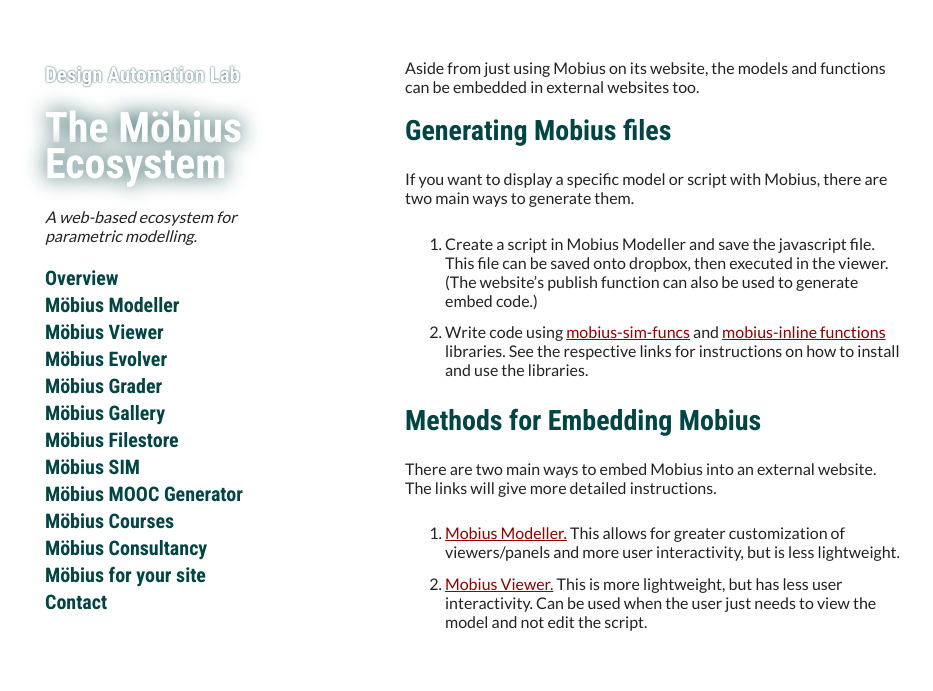
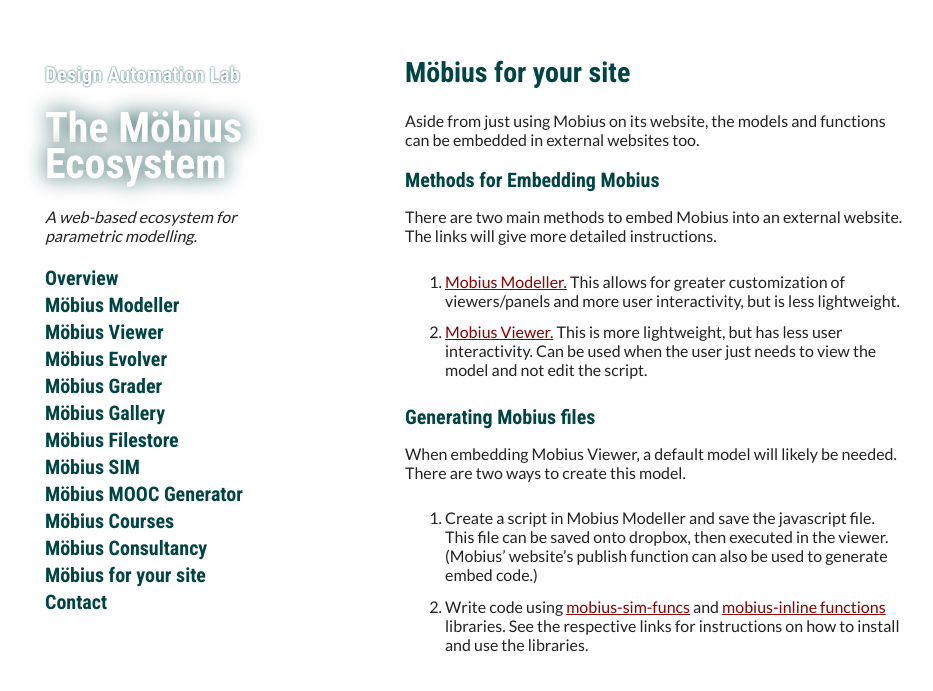
Before and after one commit to design-automation/mobius-website, a Jekyll site: the page built from pages/mobius_for_your_site.md, in a window 1280 px wide. Shown: the top 691 px of the page, without its empty margins (165-1098 px from the left). Built offline with Jekyll 4.4.1, drawn with Linux system fonts in a browser that asks for light colours; our own code applies the rules of GitHub Pages for plain Markdown files; a script that is not in the unit is left out.

Commit message:
Update mobius_for_your_site.md

```diff
--- a/pages/mobius_for_your_site.md
+++ b/pages/mobius_for_your_site.md
@@ -1,19 +1,20 @@
 ---
 title: Möbius for your site
 ---
+# Möbius for your site
 
 Aside from just using Mobius on its website, the models and functions can be embedded in external websites too.
 
-# Generating Mobius files
+## Methods for Embedding Mobius
 
-If you want to display a specific model or script with Mobius, there are two main ways to generate them.
-
-1. Create a script in Mobius Modeller and save the javascript file. This file can be saved onto dropbox, then executed in the viewer. (The website's publish function can also be used to generate embed code.)
-2. Write code using [mobius-sim-funcs](https://github.com/design-automation/mobius-sim-funcs/blob/main/README.md) and [mobius-inline functions](https://github.com/design-automation/mobius-inline-funcs/blob/main/README.md) libraries. See the respective links for instructions on how to install and use the libraries.
-
-# Methods for Embedding Mobius
-
-There are two main ways to embed Mobius into an external website. The links will give more detailed instructions.
+There are two main methods to embed Mobius into an external website. The links will give more detailed instructions.
 
 1. [Mobius Modeller.](https://github.com/design-automation/mobius-parametric-modeller-dev-0-9/blob/main/embed.md) This allows for greater customization of viewers/panels and more user interactivity, but is less lightweight.
 2. [Mobius Viewer.](https://github.com/design-automation/mobius-viewer-dev-0-7/blob/main/embed.md) This is more lightweight, but has less user interactivity. Can be used when the user just needs to view the model and not edit the script.
+
+## Generating Mobius files
+
+When embedding Mobius Viewer, a default model will likely be needed. There are two ways to create this model.
+
+1. Create a script in Mobius Modeller and save the javascript file. This file can be saved onto dropbox, then executed in the viewer. (Mobius' website's publish function can also be used to generate embed code.)
+2. Write code using [mobius-sim-funcs](https://github.com/design-automation/mobius-sim-funcs/blob/main/README.md) and [mobius-inline functions](https://github.com/design-automation/mobius-inline-funcs/blob/main/README.md) libraries. See the respective links for instructions on how to install and use the libraries.
```
